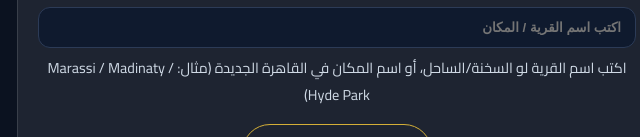
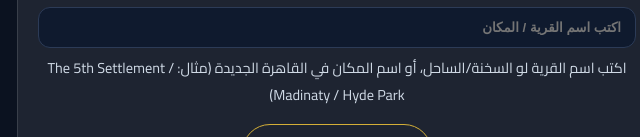
Before and after one commit to islamesmail-jpg/eslam-profile, a plain HTML site: page index.html in a window 1280 px wide. Shown: the part 663-800 px from the top of the page, 303-943 px from the left. Drawn offline with Linux system fonts and the light colour scheme.

Commit message:
Update index.html

```diff
--- a/index.html
+++ b/index.html
@@ -110,7 +110,7 @@
 
         <input id="place" class="input" type="text" placeholder="اكتب اسم القرية / المكان" />
         <div class="hint" data-i="hint">
-          اكتب اسم القرية لو السخنة/الساحل، أو اسم المكان في القاهرة الجديدة (مثال: Marassi / Madinaty / Hyde Park)
+          اكتب اسم القرية لو السخنة/الساحل، أو اسم المكان في القاهرة الجديدة (مثال: The 5th Settlement / Madinaty / Hyde Park)
         </div>
 
         <div class="cta" style="margin-top:16px">
```
